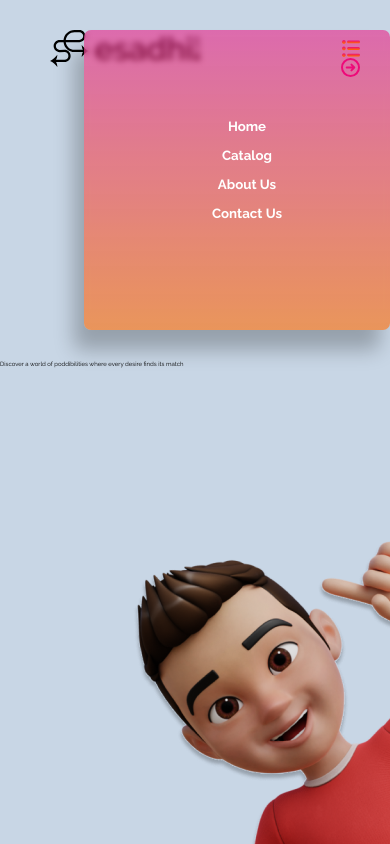
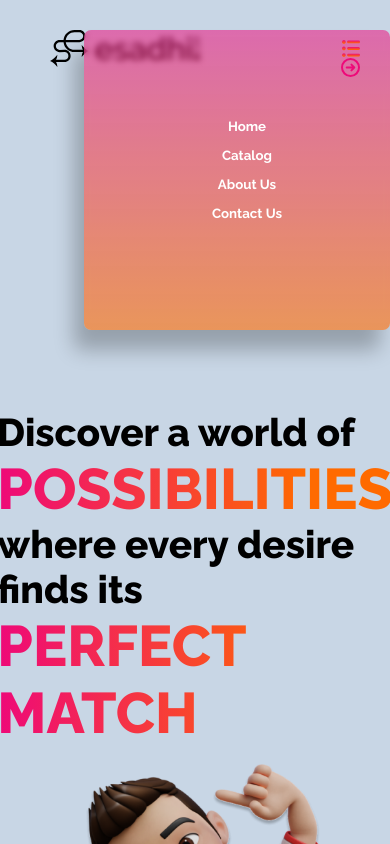
Before and after one commit to jest-in/esadhi.com, a React (Create React App) app: page / in a window 390 px wide. Shown: the top 844 px of the page. Built offline with nearby package versions, Linux system fonts and the light colour scheme.

Commit message:
IndexHome page created

```diff
--- a/src/css/index.css
+++ b/src/css/index.css
@@ -111,3 +111,45 @@ html::-webkit-scrollbar-thumb {
 .index-nav:hover{
   color: #FF6A00;
 }
+
+.hero-sec{
+  display: flex;
+  flex-direction: row;
+  align-items: center;
+  justify-content: center;
+  margin-top: 50px;
+  padding: 0 50px;
+}
+
+.index-hero-caption{
+  font-size: 10rem;
+  display: flex;
+  flex-direction: column;
+  line-height: -2;
+  font-weight: 800;
+}
+
+.index-hero-caption-sec1,.index-hero-caption-sec2{
+  background: radial-gradient(126.53% 15108.51% at 0% 100%, #EE0979 0%, #FF6A00 61.77%);
+  -webkit-background-clip: text;
+  -webkit-text-fill-color: transparent;
+  background-clip: text;
+  font-size: 7.5rem;
+}
+
+.index-hero-caption-sec2{
+  align-self: flex-end;
+}
+
+.index-hero-caption-mark1, .index-hero-caption-mark2{
+  line-height: 0.6;
+  font-size: 12rem;
+}
+
+.index-img-1{
+  max-width: 400px;
+}
+
+.index-hero-caption-mark2{
+  align-self: flex-end;
+}
--- a/src/css/media-query.css
+++ b/src/css/media-query.css
@@ -1,7 +1,7 @@
 /* Extra small devices (portrait phones, less than 576px) */
 @media (max-width: 300px) {
     *{
-        font-size: 55%;
+        font-size: 30%;
     }
 
     .index-header{
@@ -44,6 +44,18 @@
 
     .index-nav:hover{
         color: #000;
+    }
+
+    .hero-sec{
+        flex-direction: column;
+    }
+
+    .index-hero-caption{
+        font-size: 8rem;
+    }
+
+    .index-hero-caption-sec1,.index-hero-caption-sec2{
+        font-size: 6.5rem;
     }
 }
 
@@ -95,6 +107,18 @@
     .index-nav:hover{
         color: #000;
     }
+
+    .hero-sec{
+        flex-direction: column;
+    }
+
+    .index-hero-caption{
+        font-size: 8rem;
+    }
+
+    .index-hero-caption-sec1,.index-hero-caption-sec2{
+        font-size: 6.5rem;
+    }
 }
 
 /* Medium devices (tablets, 768px and up) */
--- a/src/pages/index.js
+++ b/src/pages/index.js
@@ -50,17 +50,18 @@ export default function Index() {
       </header>
 
       <main>
-        <aside>
-          <p>
-            Discover a world of poddibilities where every desire finds its match
-          </p>
-        </aside>
+        <div className="hero-sec">
+          <aside>
+            <p className="index-hero-caption">
+              <span>Discover a world of</span> <span className="index-hero-caption-sec1">POSSIBILITIES</span> <span>where every desire finds its</span> <span className="index-hero-caption-sec2">PERFECT MATCH</span>
+            </p>
+          </aside>
 
-        <img src={boy1} alt="boy-1" />
-
+          <img className="index-img-1" src={boy1} alt="boy-1" />
+        </div>
         <section id="catalog">
-          <img src={boy2} alt="boy-2" />
-          <h2>Catalog</h2>
+            <img src={boy2} alt="boy-2" />
+            <h2>Catalog</h2>
           <article>
             <h3>Essence</h3>
             <p>Under $2500</p>
```
Also changed, not shown: src/assets/boy-1.png.
